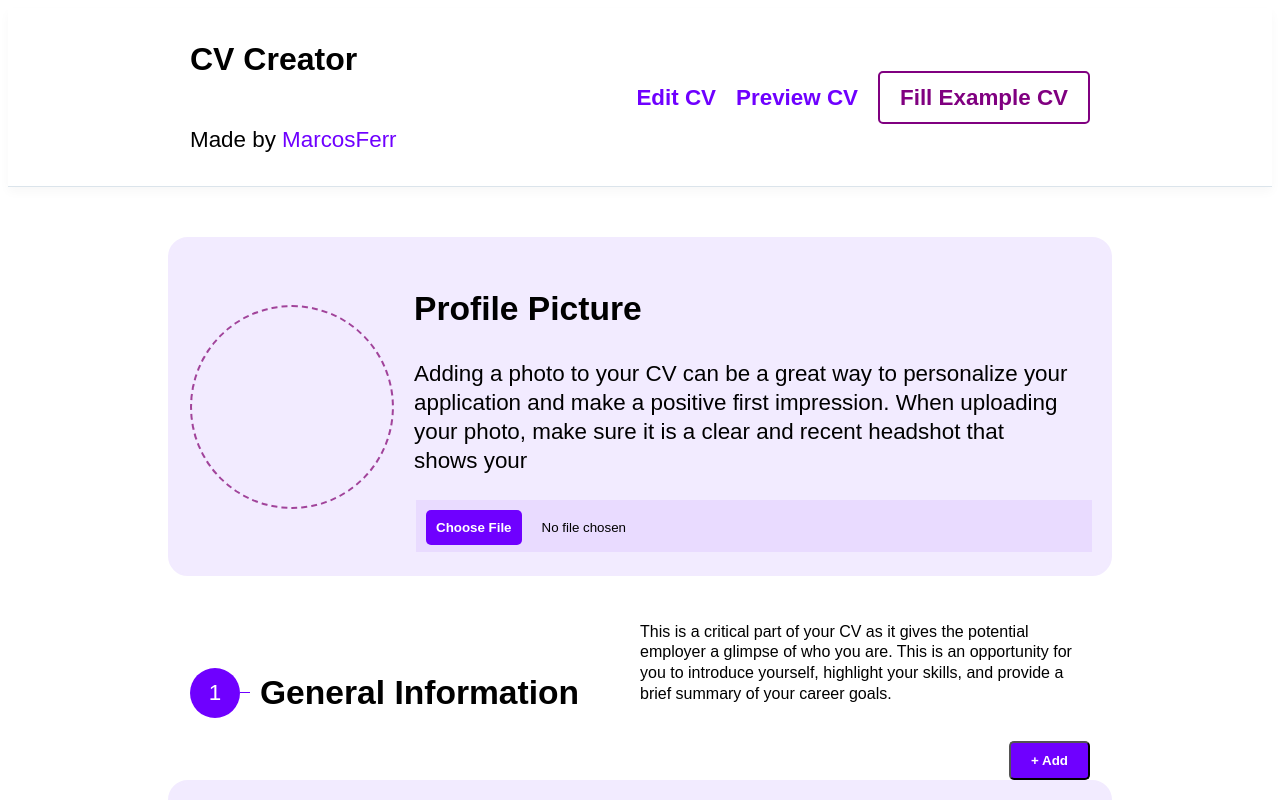
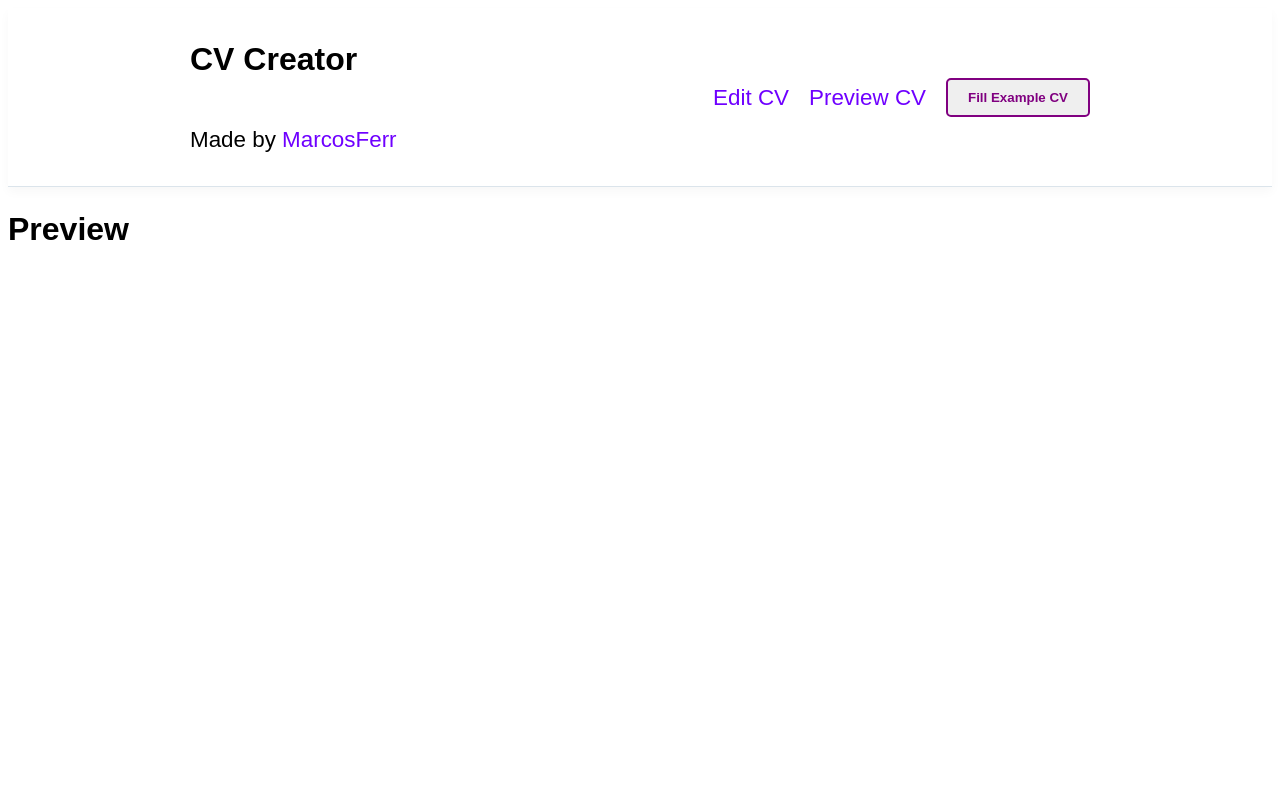
Before and after one commit to marcosferr/CV-Application, a React (Vite) app: page /preview in a window 1280 px wide. Shown: the top 800 px of the page. Built offline with nearby package versions, Linux system fonts and the light colour scheme.

Commit message:
Add react-router-dom and create routing structure

```diff
--- a/src/App.jsx
+++ b/src/App.jsx
@@ -1,3 +1,4 @@
+import { Outlet } from "react-router-dom";
 import Header from "./components/Header";
 import Main from "./components/Main";
 import { FormProvider } from "./context/FormContext";
@@ -6,7 +7,7 @@ const App = () => {
   return (
     <FormProvider>
       <Header />
-      <Main />
+      <Outlet />
     </FormProvider>
   );
 };
--- /dev/null
+++ b/src/components/ErrorPage.jsx
@@ -0,0 +1,16 @@
+import { useRouteError } from "react-router-dom";
+
+export default function ErrorPage() {
+  const error = useRouteError();
+  console.error(error);
+
+  return (
+    <div id="error-page">
+      <h1>Oops!</h1>
+      <p>Sorry, an unexpected error has occurred.</p>
+      <p>
+        <i>{error.statusText || error.message}</i>
+      </p>
+    </div>
+  );
+}
--- a/src/components/Header.jsx
+++ b/src/components/Header.jsx
@@ -1,4 +1,11 @@
+import { useContext } from "react";
+import { FormContext } from "../context/FormContext";
+import { Link } from "react-router-dom";
+import { useNavigate } from "react-router-dom";
+
 const Header = () => {
+  const { form, dispatch } = useContext(FormContext);
+  const navigate = useNavigate();
   return (
     <header>
       <div>
@@ -9,15 +16,22 @@ const Header = () => {
           </p>
         </div>
         <nav>
-          <a href="" className="nav-btn">
-            Edit CV
-          </a>
-          <a href="" className="nav-btn">
-            Preview CV
-          </a>
-          <a href="" className="btn-outline">
+          <Link to={`edit`}>Edit CV</Link>
+          <Link to={`preview`}>Preview CV</Link>
+          <button
+            href=""
+            className="btn-outline"
+            onClick={() => {
+              dispatch({
+                type: "FILL_EXAMPLE",
+                payload: "preview",
+              });
+              navigate("preview");
+              console.log(form);
+            }}
+          >
             Fill Example CV
-          </a>
+          </button>
         </nav>
       </div>
     </header>
--- a/src/components/Main.jsx
+++ b/src/components/Main.jsx
@@ -2,12 +2,14 @@ import FormGeneralInformation from "./form-sections/FormGeneralInformation";
 import FormProfilePicture from "./form-sections/FormProfilePicture";
 import FormEducation from "./form-sections/FormEducation";
 import FormWorkExperience from "./form-sections/FormWorkExperience";
+import FormSkills from "./form-sections/FormSkills";
+import FormLanguage from "./form-sections/FormLanguage";
+import FormInterests from "./form-sections/FormInterest";
 const Main = () => {
   const desc = [
     "This is a critical part of your CV as it gives the potential employer a glimpse of who you are. This is an opportunity for you to introduce yourself, highlight your skills, and provide a brief summary of your career goals.",
     "The education demonstrates your commitment to learning and your willingness to acquire new skills. If you have multiple degrees, list them in reverse chronological order, with the most recent degree listed first and if you don't have any formal education, consider including any relevant certifications or training you may have received.",
     "Showcase your professional accomplishments and demonstrate your ability to contribute to an organization. In addition to the basics, you should also include a brief description of your duties and accomplishments while in the role. This can help potential employers understand the scope of your responsibilities and the impact of it.",
-    ,
     "Here is an opportunity to showcase your relevant abilities and qualifications for the job. Be specific about your skills and match them with the requirements of the job you're applying for. Include technical skills, communication skills, and problem-solving abilities.",
   ];
   return (
@@ -17,6 +19,9 @@ const Main = () => {
       <FormGeneralInformation description={desc[0]} />
       <FormEducation description={desc[1]} />
       <FormWorkExperience description={desc[2]} />
+      <FormSkills description={desc[3]} />
+      <FormLanguage description={desc[3]} />
+      <FormInterests description={desc[3]} />
     </main>
   );
 };
--- a/src/main.jsx
+++ b/src/main.jsx
@@ -2,9 +2,24 @@ import React from "react";
 import ReactDOM from "react-dom/client";
 import App from "./App.jsx";
 import "./index.css";
+import { createBrowserRouter, RouterProvider } from "react-router-dom";
+import Main from "./components/Main.jsx";
+import ErrorPage from "./components/ErrorPage.jsx";
+const router = createBrowserRouter([
+  {
+    path: "/",
+    element: <App />,
+    errorElement: <ErrorPage />,
+    children: [
+      { path: "/", element: <Main /> },
+      { path: "preview", element: <h1>Preview</h1> },
+      { path: "edit", element: <Main /> },
+    ],
+  },
+]);
 
 ReactDOM.createRoot(document.getElementById("root")).render(
   <React.StrictMode>
-    <App />
+    <RouterProvider router={router} />
   </React.StrictMode>
 );
```
Also changed, not shown: package.json (+6 -1 lines), 1 other file (tests, documents, lock files or other folders).
